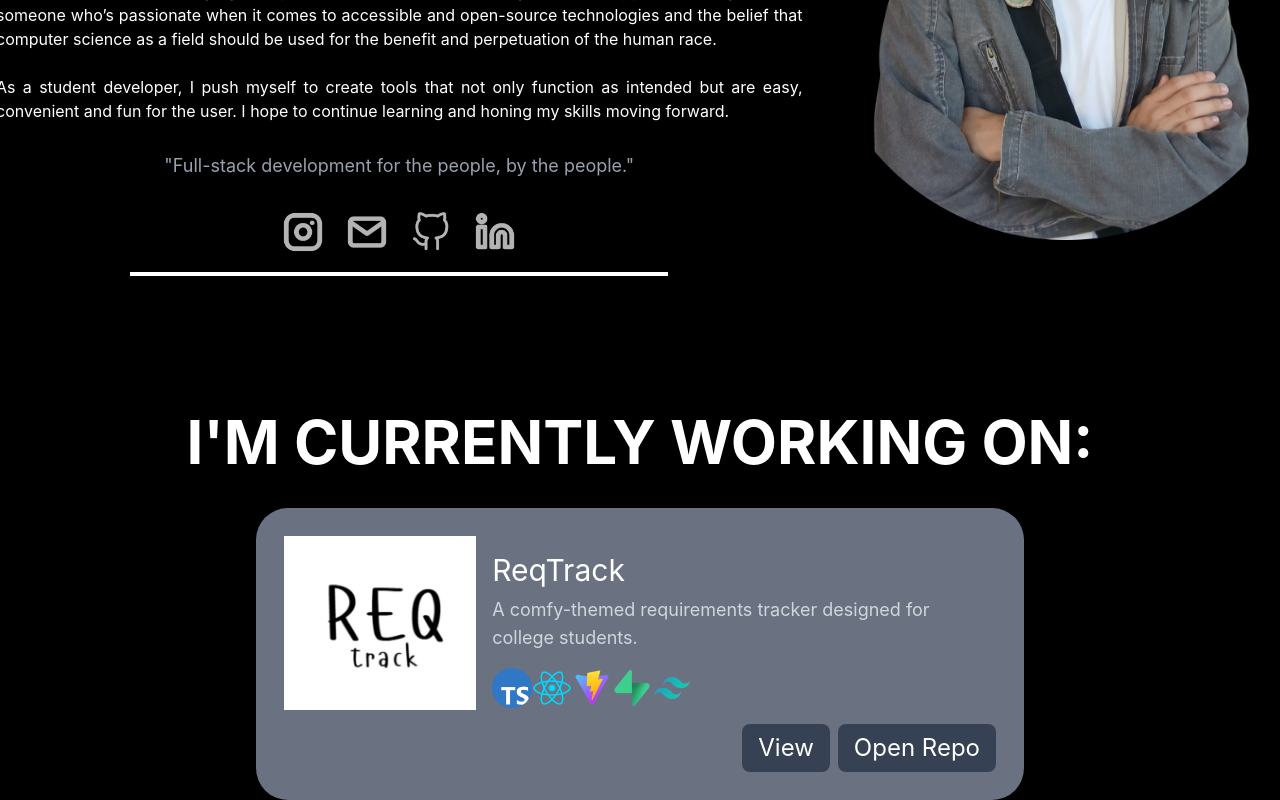
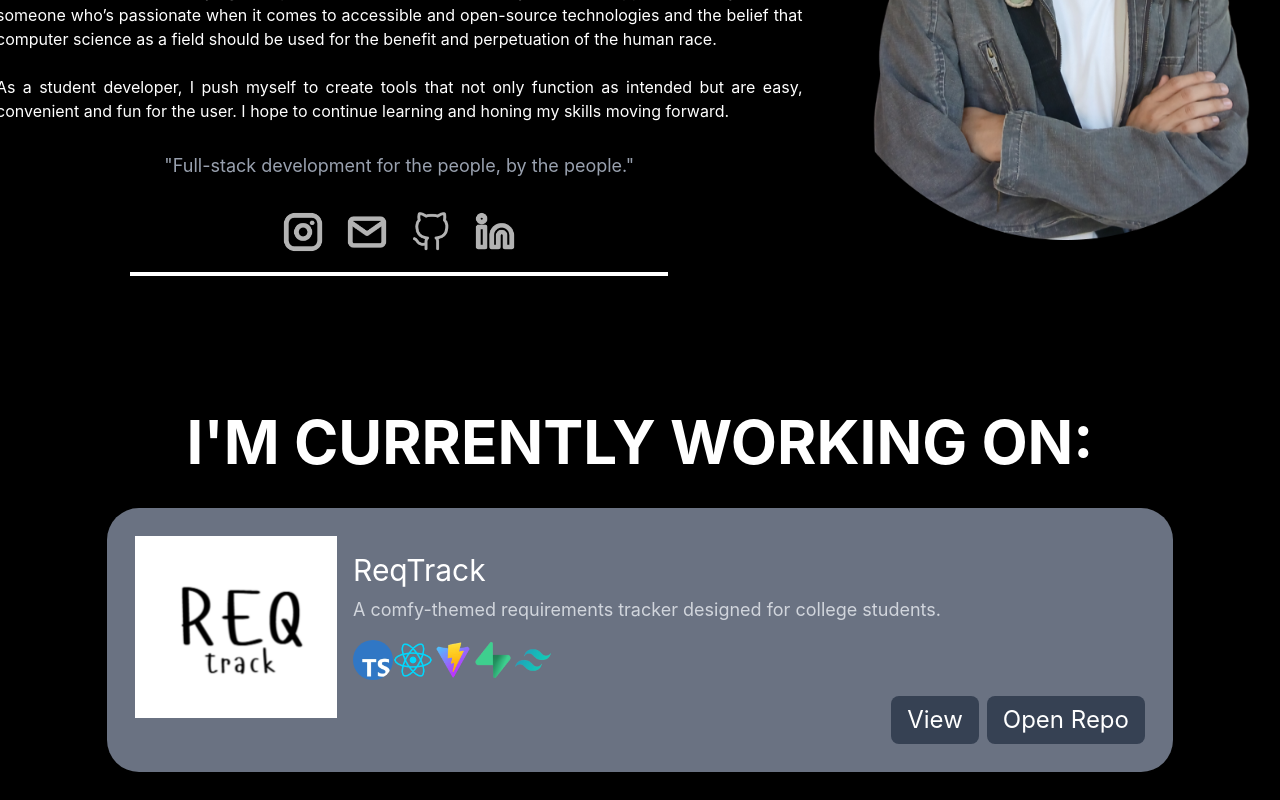
Before and after one commit to d3nzus/d3nzus.github.io, a React (Vite) app: page / in a window 1280 px wide. Shown: the part 301-1101 px from the top of the page. After the commit the page ends 1073 px from the top, so only its background shows below. Built offline with nearby package versions, Linux system fonts and the light colour scheme.

Commit message:
fix: restyle card

```diff
--- a/src/components/ProjectCard.tsx
+++ b/src/components/ProjectCard.tsx
@@ -1,17 +1,16 @@
 function ProjectCard({ project }: { project: Project }) {
   return (
-    <div className="bg-gray-500 rounded-4xl w-3/5 h-auto mx-auto p-7 my-10 flex align-baseline justify-start gap-4">
+    <div className="bg-gray-500 rounded-4xl w-fit h-fit mx-auto p-7 my-10 flex align-baseline justify-start gap-4">
       <img
         src={project.image}
         alt={project.name}
-        className="h-27/100 w-27/100 object-fill"
+        className="h-1/5 w-1/5 object-fill"
       />
       <div className="flex flex-col align-baseline w-full">
         <h1 className="text-3xl text-white mt-4 text-left">{project.name}</h1>
         <p className="text-lg text-gray-300 mt-2 text-left">
           {project.description}
         </p>
-
 
         {/* This div contains tags */}
         <div className="flex mt-4 mr-auto flex-wrap">
@@ -27,13 +26,17 @@ function ProjectCard({ project }: { project: Project }) {
 
         {/* This div contains buttons and tags */}
         <div className="flex flex-row-reverse mt-auto gap-2">
+          <a href={project.gitLink} target="_blank" rel="noopener noreferrer">
             <button className="bg-gray-700 text-white text-2xl px-4 py-2 rounded-lg mt-4">
               Open Repo
             </button>
+          </a>
 
-          <button className="bg-gray-700 text-white text-2xl px-4 py-2 rounded-lg mt-4 ">
+          <a href={project.pageLink} target="_blank" rel="noopener noreferrer">
+            <button className="bg-gray-700 text-white text-2xl px-4 py-2 rounded-lg mt-4">
               View
             </button>
+          </a>
         </div>
       </div>
     </div>
```
Also changed, not shown: src/types.ts (+8 -1 lines). Lines whose indentation alone changed are shown as unchanged.
